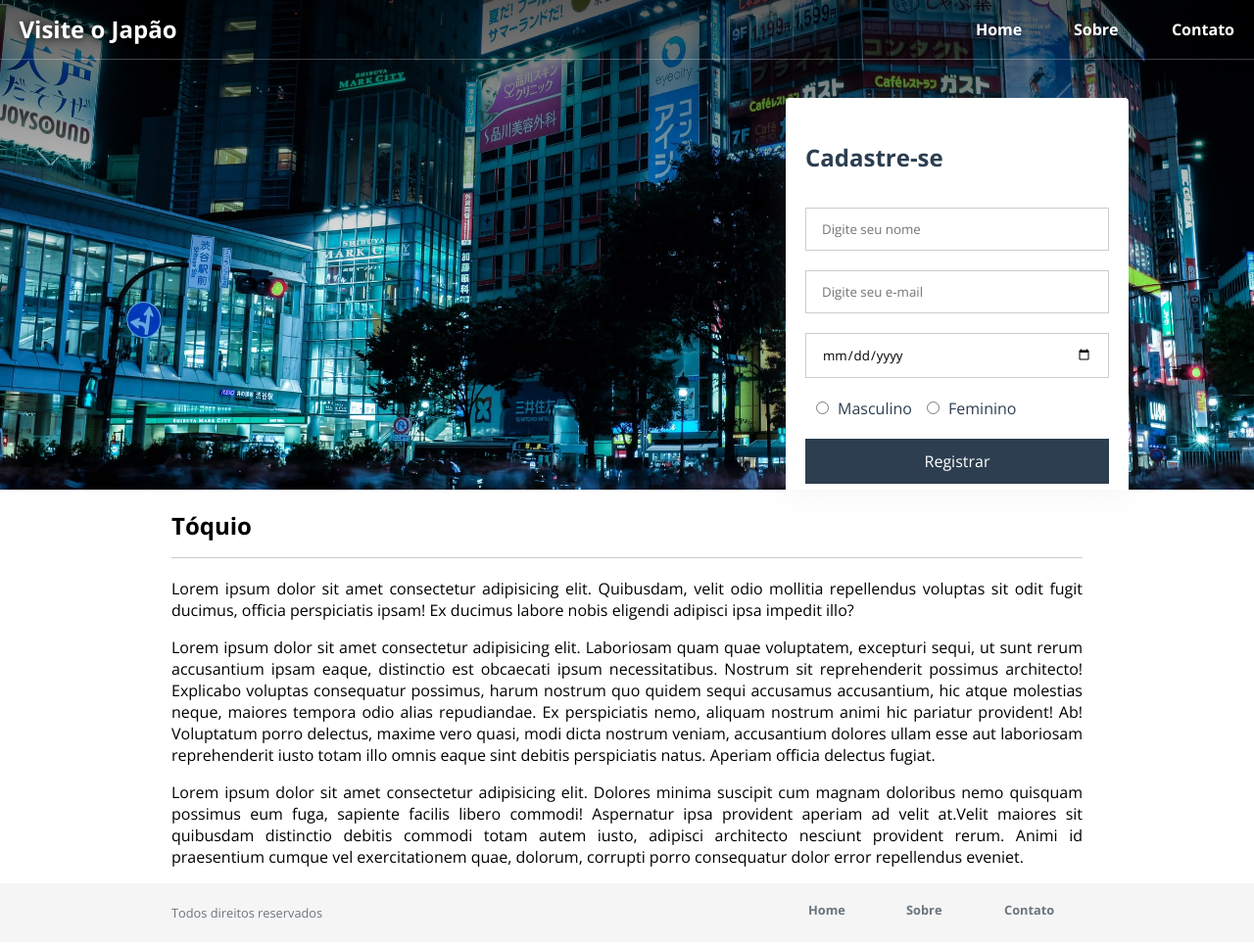
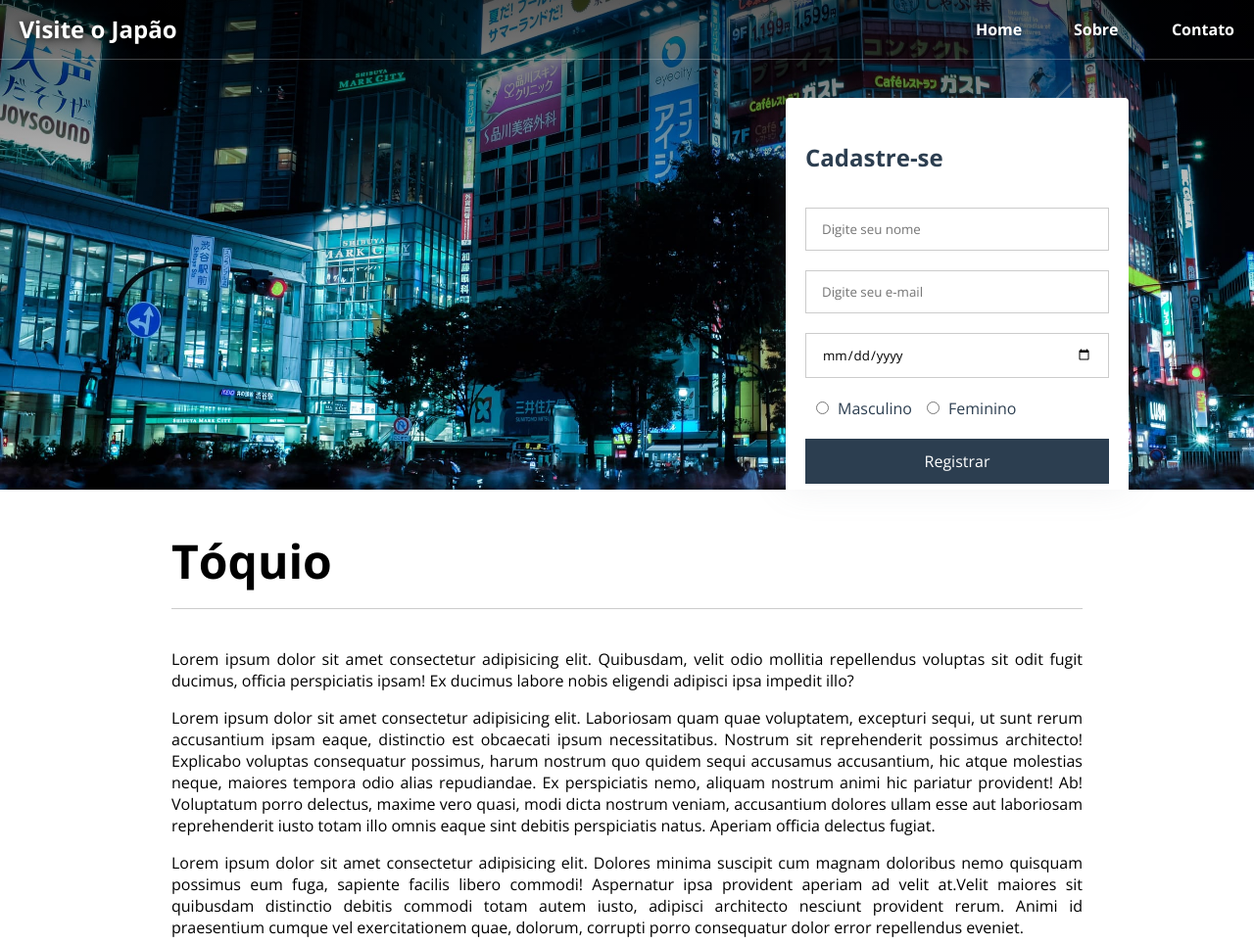
Before and after one commit to yoneshinzato/projeto-responsivo, a plain HTML site: page index.html in a window 1280 px wide. Shown: the top 965 px of the page at 98% size. Drawn offline with nearby package versions, Linux system fonts and the light colour scheme.

Commit message:
final ii

```diff
--- a/css/style.css
+++ b/css/style.css
@@ -131,7 +131,7 @@ header #logo {
 }
 
 .title h1 {
-  font-sizem: 3em;
+  font-size: 3em;
   border-bottom: #ccc 1px solid;
   padding-bottom: 1rem;
 }
```
